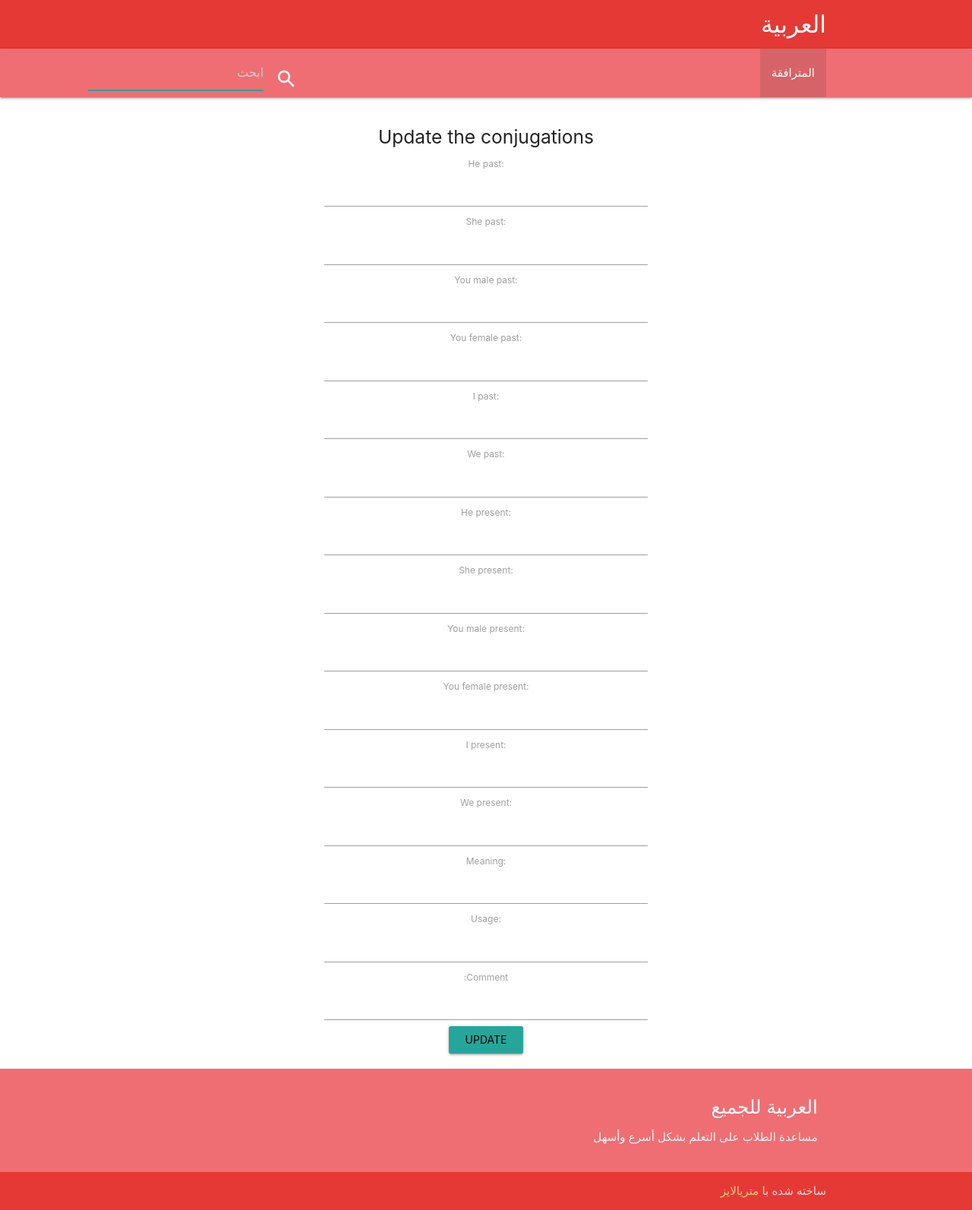
After one commit to smateenml/arabic, a Django app: template templates/level1/conjugation_update_form.html in a window 1280 px wide. The commit adds this page. Shown: the whole page at 76% size. Run offline with Django 3.2, Linux system fonts and the light colour scheme; the template is opened without the code that fills it: values that come from a table or form of the project are taken from there, others are empty.

Commit message:
added update / delete forms

```diff
--- a/level1/forms.py
+++ b/level1/forms.py
@@ -1,7 +1,7 @@
 from django import forms
 from level1.models import Conjugation
 
-class ConjugationCreateForm(forms.ModelForm):
+class ConjugationForm(forms.ModelForm):
     class Meta:
         model = Conjugation
         fields = ['he_past','she_past','you_male_past','you_female_past','i_past','we_past',
--- a/level1/urls.py
+++ b/level1/urls.py
@@ -5,4 +5,7 @@ app_name="level1"
 urlpatterns = [
     path('conjugation/', views.conjugation, name='conjugation'),
     path('conjugation/create/', views.ConjugationCreate.as_view(), name='conjugation-create'),
+    path('conjugation/update/<int:pk>/', views.ConjugationUpdate.as_view(), name='conjugation-update'),
+    path('conjugation/delete/<int:pk>/', views.ConjugationDelete.as_view(), name='conjugation-delete'),
+
 ]
--- a/static/css/style.css
+++ b/static/css/style.css
@@ -21,3 +21,22 @@ body {
 main {
   flex: 1 0 auto;
 }
+
+@import url(https://fonts.googleapis.com/earlyaccess/amiri.css);
+@import url(https://fonts.googleapis.com/earlyaccess/droidarabickufi.css);
+@import url(https://fonts.googleapis.com/earlyaccess/droidarabicnaskh.css);
+@import url(https://fonts.googleapis.com/earlyaccess/lateef.css);
+@import url(https://fonts.googleapis.com/earlyaccess/scheherazade.css);
+@import url(https://fonts.googleapis.com/earlyaccess/thabit.css);
+
+.amiri{font-family: 'Amiri', serif;}
+.droid-arabic-kufi{font-family: 'Droid Arabic Kufi', serif;}
+.droid-arabic-naskh{font-family: 'Droid Arabic Naskh', serif;}
+.lateef{font-family: 'Lateef', serif;}
+.scheherazade{font-family: 'Scheherazade', serif;}
+.thabit{font-family: 'Thabit', serif;}
+
+.material-icons.md-18 { font-size: 18px; }
+.material-icons.md-24 { font-size: 24px; }
+.material-icons.md-36 { font-size: 36px; }
+.material-icons.md-48 { font-size: 48px; }
--- a/templates/base.html
+++ b/templates/base.html
@@ -5,9 +5,10 @@
 <head>
     <!--Import Google Icon Font-->
     <link href="https://fonts.googleapis.com/icon?family=Material+Icons" rel="stylesheet">
+
     <!--Import materialize.css-->
     <link type="text/css" rel="stylesheet" href="{% static 'css/materialize.min.css' %}" media="screen,projection" />
-    <link type="text/css" rel="stylesheet" href="{% static 'css/style.css' %}" />
+    <link type="text/css" rel="stylesheet" href="{% static 'css/style.css' %}?{% now 'U' %}" />
     <link type="text/css" rel="stylesheet" href="{% static 'css/materialize-rtl.min.css' %}" />
 
     <!--Let browser know website is optimized for mobile-->
--- /dev/null
+++ b/templates/level1/conjugation_update_form.html
@@ -0,0 +1,23 @@
+{% extends 'base.html' %}
+{% load materializecss %}
+{% block body %}
+
+{% include 'navbar.html' %}
+{% include 'level1/navbar.html' %}
+
+<main>
+    <br>
+    <div class="container">
+        <div class="row center-align col">
+            <div class="col s6 pull-s3">
+            <h5>Update the conjugations</h5>
+            <form method="post">{% csrf_token %}
+                {{ form | materializecss }}
+                <input class="waves-effect waves-light btn" type="submit" value="Update">
+            </form>
+            </div>
+        </div>
+    </div>
+</main>
+{% include 'footer.html' %}
+{% endblock body %}
```
Also changed, not shown: level1/views.py (+16 -4 lines), templates/level1/conjugation_confirm_delete.html (added, +24 -0 lines), templates/level1/table copy.html (added, +62 -0 lines), templates/level1/table.html (+15 -40 lines).
